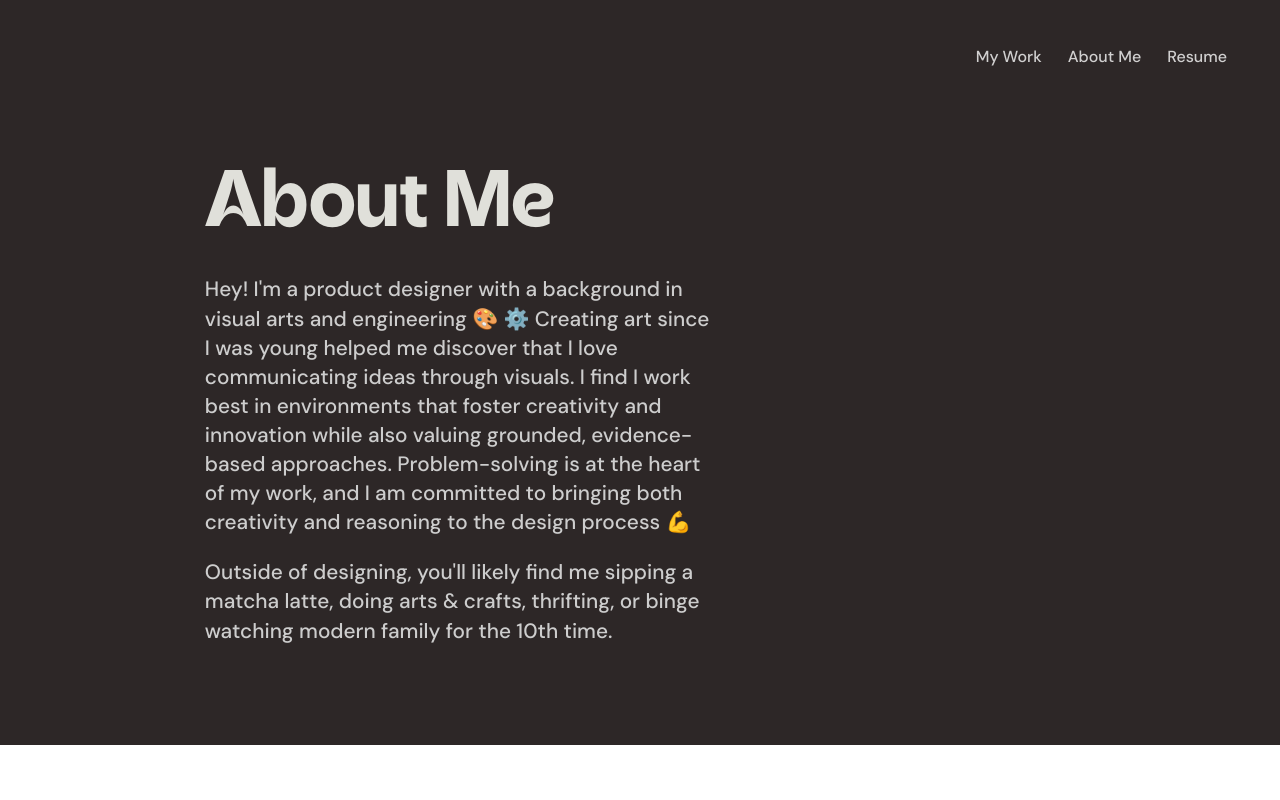
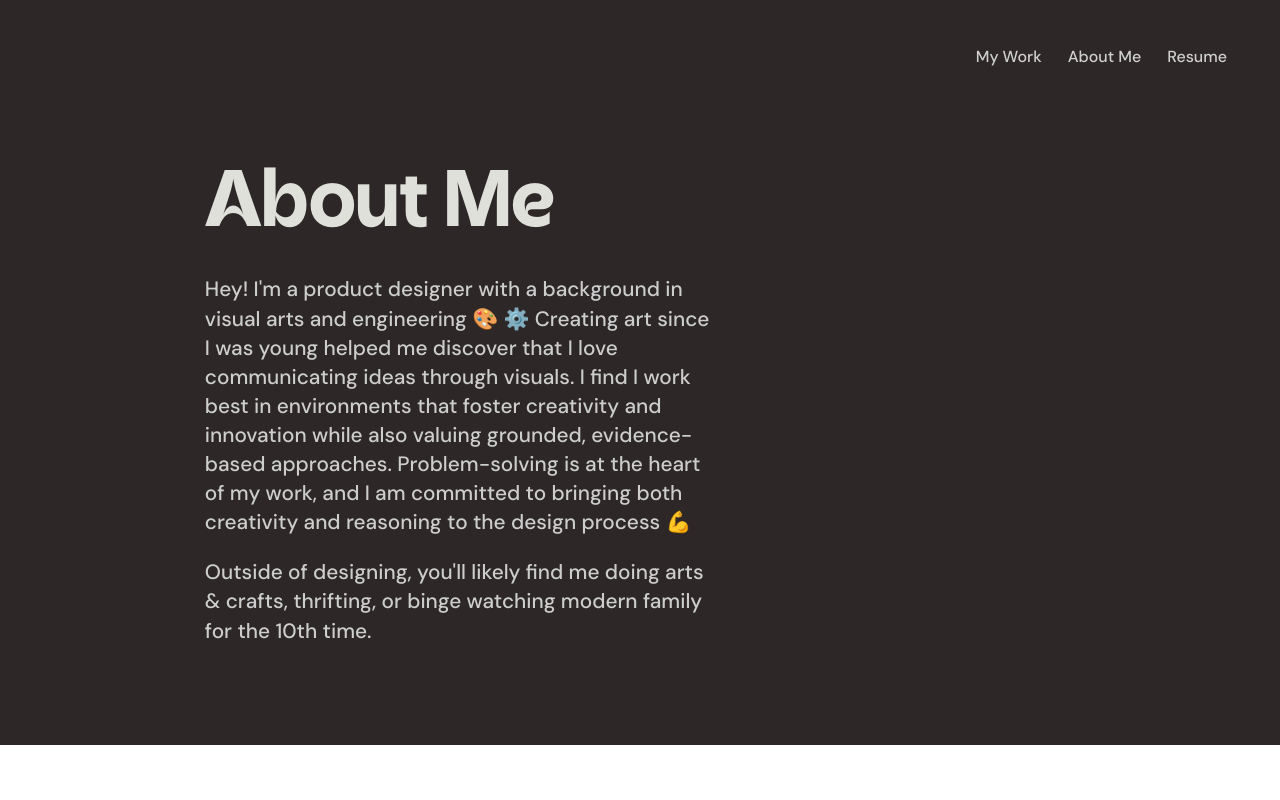
Before and after one commit to Katiiesun/portfolio, a React (Create React App) app: page /about-me in a window 1280 px wide. Shown: the top 800 px of the page. Built offline with nearby package versions, Linux system fonts and the light colour scheme.

Commit message:
about me

```diff
--- a/src/components/AboutMe.js
+++ b/src/components/AboutMe.js
@@ -42,8 +42,7 @@ function AboutMe() {
             and reasoning to the design process 💪
           </p>
           <p>
-            Outside of designing, you'll likely find me sipping a matcha latte,
-            doing arts & crafts, thrifting, or binge watching modern family for
+            Outside of designing, you'll likely find me doing arts & crafts, thrifting, or binge watching modern family for
             the 10th time.{" "}
           </p>
           {/* <Photostack photos={photos} /> */}
```
